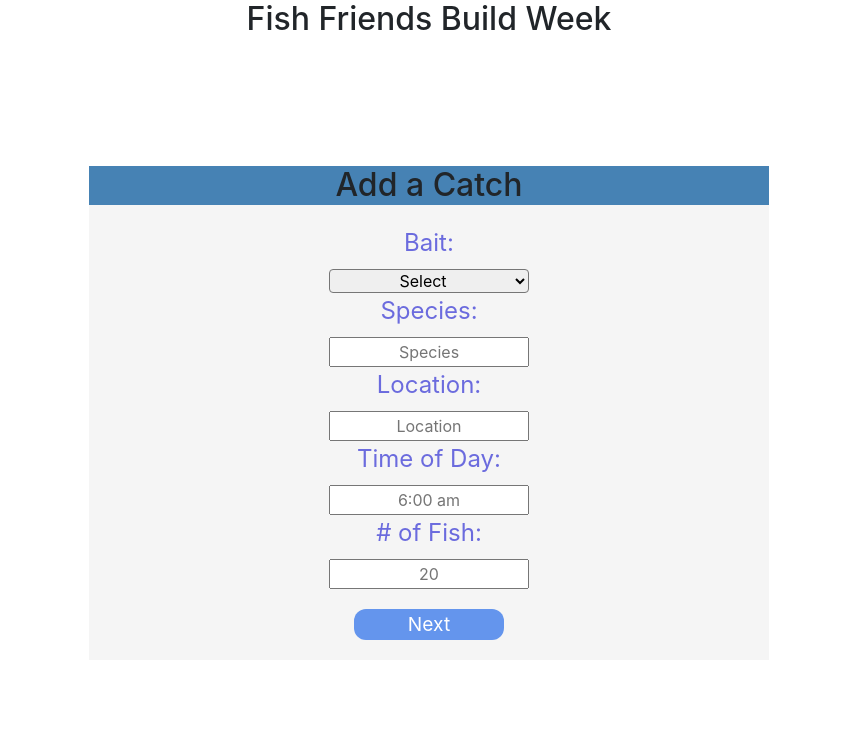
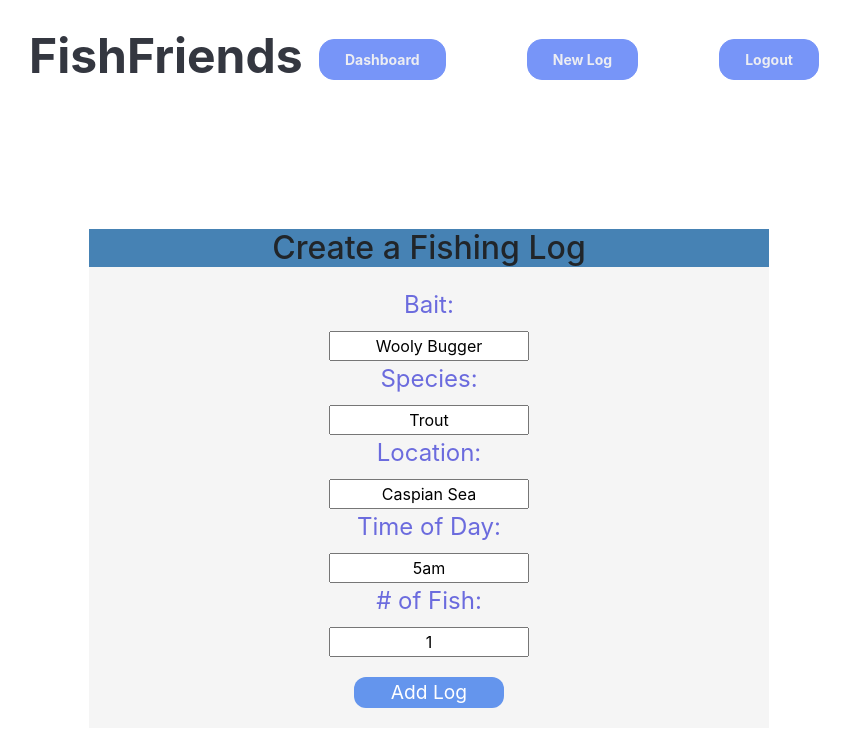
Before and after one commit to Build-Week-Fish-Friends/Front-End, a React (Create React App) app in the folder app/: page /add in a window 1280 px wide. Shown: the top 746 px of the page, without its empty margins (211-1061 px from the left). Built offline with nearby package versions, Linux system fonts and the light colour scheme; sample sign-in values are in the browser's storage.

Commit message:
Form Created

```diff
--- a/app/src/App.css
+++ b/app/src/App.css
@@ -53,3 +53,52 @@
 .log-form input {
   text-align: center;
 }
+
+/* navbar css */
+
+.navbar{
+  width: 65%;
+  display: flex;
+  justify-content: space-between;
+  align-items: center;
+  margin: 1.5% auto;
+}
+
+.largeNavItem{
+  width: 30%;
+  color: #343740;
+}
+
+.largeNavItem h2{
+  font-size:3rem;
+  font-weight: bold;
+}
+
+.smallNavItem{
+  width: 65%;
+  display: flex;
+  justify-content: space-between;
+}
+
+.NavItem{
+  margin: 0px 10px;
+}
+
+.NavItem button{
+  padding: 9px 25px;
+  background: #7795f8;
+  border: 1px solid #7795f8;
+  font-weight: bold;
+  font-size:14px;
+  border-radius: 15px;
+  width:100%;
+  color: #ecedf2;
+}
+
+.NavItem button:hover{
+  color: white;
+  background: #91a9f7;
+  border: solid 1px #91a9f7;
+  box-shadow: 0 7px 14px rgba(50, 50, 93, 0.1), 0 3px 6px rgba(0, 0, 0, 0.08);
+
+}
--- a/app/src/App.js
+++ b/app/src/App.js
@@ -3,7 +3,7 @@ import React from 'react';
 import {Route, Switch} from 'react-router-dom'
 
 import Login from './components/Login'
-import Signup from './components/signup'
+import Signup from './components/Signup'
 import Dashboard from './components/Dashboard'
 import PrivateRoute from './components/PrivateRoute'
 import Landing from './components/Landing'
@@ -13,7 +13,6 @@ import './App.css';
 function App() {
   return (
     <div className="App">
-      <h2>Fish Friends Build Week</h2>
       <Switch>
 
 
--- a/app/src/actions/index.js
+++ b/app/src/actions/index.js
@@ -50,22 +50,52 @@ export const addEvent = (logData, history) => (dispatch) => {
     axiosWithAuth()
         .post("https://fish-friends-resources.herokuapp.com/api/logs", logData)
         .then(res => {
+            console.log(res)
             dispatch({type: NEW_LOG_SUCCESS})
             history.push('/dashboard')
         })
         .catch(err => {
             console.log(err)
-            dispatch({NEW_LOG_FAILURE})
+            dispatch({type: NEW_LOG_FAILURE})
         })
 }
 
 // fetch logs action creator
-export const SINGLE_LOG_START = "SINGLE_LOG_START"
-export const SINGLE_LOG_SUCCESS = "SINGLE_LOG_SUCCESS"
-export const SINGLE_LOG_FAILURE = "SINGLE_LOG_FAILURE"
+export const FETCH_START = "FETCH_START"
+export const FETCH_SUCCESS = "FETCH_SUCCESS"
+export const FETCH_FAILURE = "FETCH_FAILURE"
 
 export const fetchData = () => (dispatch) => {
-    let id = parseItn(localStorage.getItem('id'))
+     dispatch({type: FETCH_START})
+     let id = parseInt(localStorage.getItem('id'))
+     axiosWithAuth()
+     .get(`https://fish-friends-resources.herokuapp.com/api/logs/${id}`)
+     .then(res => {
+          console.log(res)
+          dispatch({type: FETCH_SUCCESS, payload: res.data})
+     })
+     .catch(error => {
+          console.log(error)
+          dispatch({ type: FETCH_FAILURE })
+     })
+}
 
-    dispatch({SINGLE_LOG_START})
+
+// individual logs
+export const SINGLE_LOG_START = "beep"
+export const SINGLE_LOG_SUCCESS = "beep"
+export const SINGLE_LOG_FAILURE= "beep"
+
+export const fetchSingleEvent = (id) => (dispatch) => {
+    dispatch({type: SINGLE_LOG_START})
+    axiosWithAuth()
+    .get(``)
+    .then(res => {
+         console.log(res.data)
+         dispatch({ type: SINGLE_LOG_SUCCESS, payload: res.data })
+    })
+    .catch(error => {
+         console.log(error)
+         dispatch({ type: SINGLE_LOG_FAILURE })
+    })
 }
--- a/app/src/components/Dashboard.js
+++ b/app/src/components/Dashboard.js
@@ -1,18 +1,14 @@
 import React from 'react'
 import AddLogForm from './LogForm'
-
+import NavBar from './NavBar'
 const Dashboard = () => {
 
     return (
 
     <div>
-        <nav>
-            <img src="#" alt="logo"/>
-            <a href="/">Logout</a>
-        </nav>
+            <NavBar />
+        <div>
 
-        <div>
-            <AddLogForm />
         </div>
     </div>
 
--- a/app/src/components/Landing.js
+++ b/app/src/components/Landing.js
@@ -1,7 +1,7 @@
 import React from 'react'
 
 import Login from './Login'
-import SignUp from './signup'
+import SignUp from './Signup'
 const Landing = () => {
 
     return (
--- a/app/src/components/LogForm.js
+++ b/app/src/components/LogForm.js
@@ -1,7 +1,7 @@
 import React, {useState} from 'react'
 import { withRouter } from 'react-router-dom'
 import { connect } from 'react-redux'
-
+import NavBar from './NavBar'
 import {addEvent} from '../actions'
 import '../App.css'
 
@@ -11,37 +11,57 @@ const AddLogForm = (props) => {
     console.log(id)
 
     const [createLog, SetCreateLog] = useState({
-        location: '',
-        startTime: '',
-        totalTime: '',
-        species: '',
-        fishCount: '',
-        bait: ''
+        location: 'Caspian Sea',
+        startTime: '5am',
+        species: 'Trout',
+        fishCount: '1',
+        bait: 'Wooly Bugger'
     })
 
+    const handleSubmit = e => {
+        e.preventDefault()
+    }
+    const handleChange = e => {
+        SetCreateLog({
+            ...createLog,
+            [e.target.name]: e.target.value
+        })
+    }
     return (
+        <>
+
+        <NavBar />
         <div className="log-form">
-            <h2>Add a Catch</h2>
-            <form className="log">
+            <h2>Create a Fishing Log</h2>
+            <form onSubmit={handleSubmit} className="log">
                 <label>Bait: </label>
-                    <select className="dropdown" value="" onChange="">
+                    <input
+                        type="text"
+                        name="bait"
+                        placeholder="Dragonfly Nymphy"
+                        value={createLog.bait}
+                        onChange={handleChange}
+                    />
+                    {/* <select className="dropdown" value="" onChange="">
                         <option placeholder='select'>Select</option>
                         <option value='flies'>Flies</option>
                         <option value='naturalBait'>Natural Bait</option>
                         <option value='lures'>Lures</option>
                         <option value='other'>Other</option>
-                    </select>
+                    </select> */}
                 <label>Species: </label>
-                    <input text='text' name='species' placeholder='Species'/>
+                    <input onChange={handleChange} text='text' name='species' placeholder='Rainbow Trout, Bass, ect' value={createLog.species}/>
                 <label>Location:  </label>
-                    <input type="text" class='location' placeholder='Location'/>
+                    <input onChange={handleChange} type="text" name='location' placeholder='Location'  value={createLog.location}/>
                 <label>Time of Day: </label>
-                <input text='text' name='time' placeholder='6:00 am'/>
+                <input onChange={handleChange} text='text' name='time' placeholder='6:00 am'  value={createLog.startTime}/>
                 <label># of Fish: </label>
-                <input text='text' name='fishCount' placeholder='20'/>
-                <button type='submit'>Next</button>
+                <input onChange={handleChange} text='number' name='fishCount' placeholder='4'  value={createLog.fishCount}/>
+                <button type='submit' onClick={() => props.addEvent(createLog, props.history)}>Add Log</button>
             </form>
         </div>
+
+        </>
     )
 }
 
--- a/app/src/components/NavBar.js
+++ b/app/src/components/NavBar.js
@@ -0,0 +1,29 @@
+
+import React from 'react'
+import { Link } from 'react-router-dom'
+
+import '../App.css'
+
+const Navbar = () => {
+
+    return (
+        <div className="navbar">
+            <div className="largeNavItem">
+            <h2 className="title-icon">FishFriends</h2>
+            </div>
+            <div className="smallNavItem">
+                <div className="NavItem">
+                    <Link to="/dashboard"><button className="navButton">Dashboard</button></Link>
+                </div>
+                <div className="NavItem">
+                    <Link to='/add'><button className="navButton">New Log</button></Link>
+                </div>
+                <div className="NavItem">
+                    <Link to='/'><button className="navButton">Logout</button></Link>
+                </div>
+            </div>
+        </div>
+    )
+    }
+
+    export default Navbar
--- a/app/src/reducers/index.js
+++ b/app/src/reducers/index.js
@@ -7,7 +7,13 @@ import {
     REGISTER_FAILURE,
     NEW_LOG_START,
     NEW_LOG_SUCCESS,
-    NEW_LOG_FAILURE
+    NEW_LOG_FAILURE,
+    FETCH_START,
+    FETCH_SUCCESS,
+    FETCH_FAILURE,
+    SINGLE_LOG_START,
+    SINGLE_LOG_SUCCESS,
+    SINGLE_LOG_FAILURE,
 } from '../actions'
 
 const initialState = {
@@ -87,6 +93,19 @@ export const reducer = (state = initialState, action ) => {
                   hasCreatedLog: false,
                   isFetching: false,
              }
+         case FETCH_START:
+              return {
+                    ...state,
+              }
+          case FETCH_SUCCESS:
+              return {
+                    ...state,
+                    logList: action.payload
+              }
+          case FETCH_FAILURE:
+              return{
+                    ...state,
+              }
 
     default:
         return state;
```
